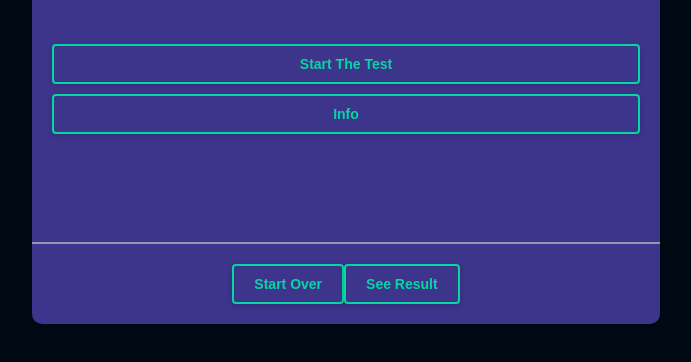
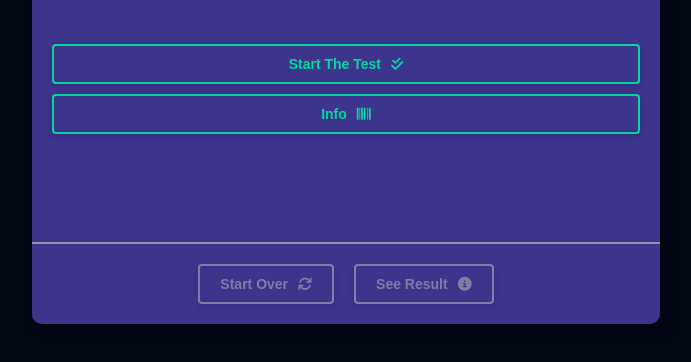
Before and after one commit to Mahyarnafisi/Quiz-app-Project, a website: page index.html in a window 1280 px wide. Shown: the part 312-674 px from the top of the page, without its empty margins (294-985 px from the left). Drawn offline with Linux system fonts and the light colour scheme.

Commit message:
add deactive btn, fixed hover on btns, fixing the icons on buttons

```diff
--- a/index.html
+++ b/index.html
@@ -25,8 +25,8 @@
           <!-- menu -->
           <div class="body__menu body-style">
             <h2 class="menu__title">Menu</h2>
-            <button class="btn menu__btn--start">Start the test</button>
-            <button class="btn menu__btn--info">info</button>
+            <button class="btn menu__btn--start">Start the test <i class="fa-solid fa-check-double"></i></button>
+            <button class="btn menu__btn--info">info <i class="fa-solid fa-barcode"></i></button>
           </div>
 
           <!-- Quiz -->
@@ -39,8 +39,8 @@
         </div>
         <!-- footer -->
         <div class="footer">
-          <button class="btn">Start Over</button>
-          <button class="btn">See Result</button>
+          <button class="btn footer__btn--startover deactive">Start Over <i class="fa-solid fa-arrows-rotate"></i></button>
+          <button class="btn footer__btn--result deactive">See Result <i class="fa-solid fa-circle-info"></i></button>
         </div>
       </div>
     </div>
--- a/sass/main.scss
+++ b/sass/main.scss
@@ -55,6 +55,7 @@ button {
   text-transform: capitalize;
   box-shadow: 0 0.2rem 0.5rem #00081425;
   cursor: pointer;
+  transition: all 0.3s;
 }
 
 h1 {
@@ -140,10 +141,18 @@ p {
       margin-bottom: 4rem;
     }
 
-    .menu__btn--start {
-    }
-
-    .menu__btn-info {
+    .menu__btn--start,
+    .menu__btn--info {
+      &:hover {
+        background-color: var(--color-secondary-2);
+        color: #14213d;
+      }
+      i {
+        display: flex;
+        align-items: center;
+        justify-content: center;
+        margin-left: 1rem;
+      }
     }
   }
 
@@ -180,7 +189,22 @@ p {
   display: flex;
   align-items: center;
   justify-content: center;
+  gap: 2rem;
   border-top: 2px solid var(--color-gray);
+
+  &__btn--startover,
+  &__btn--result {
+    &:hover {
+      background-color: var(--color-secondary-2);
+      color: #14213d;
+    }
+    i {
+      display: flex;
+      align-items: center;
+      justify-content: center;
+      margin-left: 1rem;
+    }
+  }
 }
 
 // !function classes--------------------------------------//
@@ -191,3 +215,14 @@ p {
 .no-display {
   display: none;
 }
+
+.deactive {
+  border: 2px solid var(--color-gray);
+  color: var(--color-gray);
+  opacity: 75%;
+  cursor: not-allowed;
+  &:hover {
+    background-color: var(--color-gray);
+    color: #14213d;
+  }
+}
```
Also changed, not shown: css/style.css, 1 other file.
